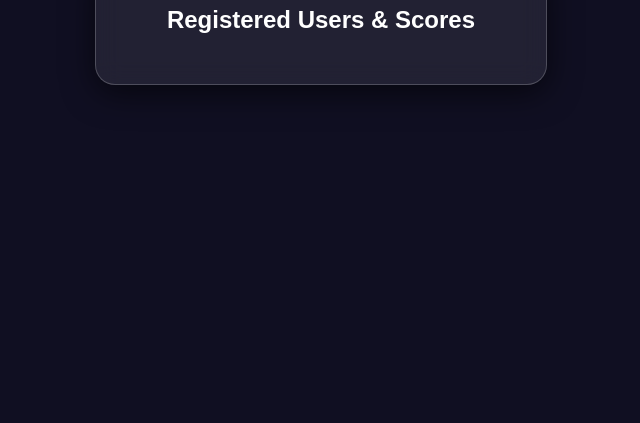
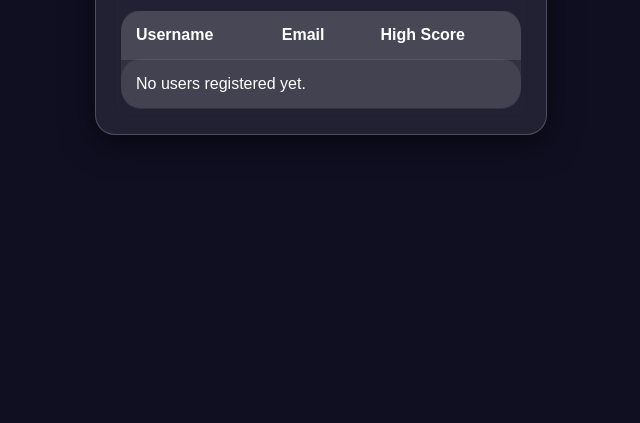
Before and after one commit to mohamadalikashakesh/quizgame, a plain HTML site: page admin-dashboard.html in a window 1280 px wide. Shown: the part 377-800 px from the top of the page, without its empty margins (319-959 px from the left). Drawn offline with Linux system fonts and the light colour scheme.

Commit message:
dashboard.jsfinished-enhanced css-enhanced dashboard.html

```diff
--- a/admin-dashboard.html
+++ b/admin-dashboard.html
@@ -8,8 +8,18 @@
 <body>
   <div class="container">
     <div class="glass-card">
-      <h2>Registered Users & Scores</h2>
-      <div id="user-scores"></div>
+      <h2>Admin Dashboard</h2>
+      <table class="user-table">
+        <thead>
+          <tr>
+            <th>Username</th>
+            <th>Email</th>
+            <th>High Score</th>
+          </tr>
+        </thead>
+        <tbody id="userTableBody">
+        </tbody>
+      </table>
     </div>
   </div>
   <script src="admin-dashboard.js"></script>
--- a/admin-dashboard.js
+++ b/admin-dashboard.js
@@ -0,0 +1,24 @@
+function loadUserData() {
+
+    const userTableBody = document.getElementById('userTableBody');
+    userTableBody.innerHTML = '';
+
+    const users = JSON.parse(localStorage.getItem('users')) || [];
+
+    if (users.length === 0) {
+        userTableBody.innerHTML = '<tr><td colspan="3" class="no-users">No users registered yet.</td></tr>';
+        return;
+    }
+
+    users.forEach(user => {
+        const row = document.createElement('tr');
+        row.innerHTML = `
+            <td>${user.username}</td>
+            <td>${user.email}</td>
+            <td>${user.highScore || 0}</td>
+        `;
+        userTableBody.appendChild(row);
+    });
+}
+
+document.addEventListener('DOMContentLoaded', loadUserData);
--- a/style.css
+++ b/style.css
@@ -1,4 +1,4 @@
-body{
+body {
     margin: 0;
     font-family: 'Arial', sans-serif;
     height: 100vh;
@@ -9,16 +9,18 @@ body{
     color: white;
     overflow: hidden;
 }
-.container{
+
+.container {
     display: flex;
     justify-content: center;
     align-items: center;
     width: 70%;
     height: 60%;
 }
-.glass-card{
+
+.glass-card {
     background: rgba(255,255,255,0.08);
-    border-radius:20px;
+    border-radius: 20px;
     box-shadow: 0 8px 32px rgba(0,0,0,0.6);
     backdrop-filter: blur(12px);
     -webkit-backdrop-filter: blur(12px);
@@ -26,89 +28,143 @@ body{
     padding: 25px;
     width: 90%;
     max-width: 400px;
-    color:white;
-    animation: fadeIn 1.5 ease-out;
+    color: white;
+    animation: fadeIn 1.5s ease-out;
 }
-.form-container{
+
+.form-container {
     position: relative;
 }
-form{
+
+form {
     display: none;
     flex-direction: column;
     animation: slideIn 0.5s ease-in-out;
 }
-form.active{
+
+form.active {
     display: flex;
 }
-h2{
+
+h2 {
     text-align: center;
     margin-bottom: 25px;
     color: #ffff;
 }
-input{
+
+input {
     background: rgba(255,255,255, 0.2);
-    border:none;
+    border: none;
     padding: 15px;
     border-radius: 10px;
     margin-bottom: 20px;
     color: white;
-    transition: box-shadow 0.3s ease, background 0.3 ease;
+    transition: box-shadow 0.3s ease, background 0.3s ease;
 }
-input:focus{
+
+input:focus {
     outline: none;
     box-shadow: 0 0 10px #00d4ff;
     background: rgba(255,255,255, 0.3);
 }
-input::placeholder{
-    color:rgba(0,0,0,0.6)
+
+input::placeholder {
+    color: rgba(0,0,0,0.6);
 }
-button{
+
+button {
     background: #00aaff;
     border: none;
     padding: 15px;
     border-radius: 10px;
     color: white;
-    font-size: 16;
+    font-size: 16px;
     cursor: pointer;
-    transition: background 0.3 ease;
+    transition: background 0.3s ease;
 }
-button:hoover{
+
+button:hover {
     background: #0088cc;
 }
-.toggle-text{
+
+.toggle-text {
     text-align: center;
     margin-top: 26px;
     color: rgba(255,255,255, 0.7);
 }
+
 .toggle-link {
     cursor: pointer;
     text-decoration: underline;
-  }
-.toggle-text span{
+}
+
+.toggle-text span {
     color: #00d4ff;
     cursor: pointer;
 }
-.toggle-text span:hoover{
+
+.toggle-text span:hover {
     text-decoration: underline;
 }
 
+.user-table {
+    width: 100%;
+    border-collapse: collapse;
+    margin-top: 20px;
+    background: rgba(255,255,255,0.08);
+    border-radius: 20px;
+    overflow: hidden;
+}
+
+.user-table th,
+.user-table td {
+    padding: 15px;
+    text-align: left;
+    color: white;
+    border-bottom: 1px solid rgba(255,255,255,0.1);
+}
+
+.user-table th {
+    background: rgba(255,255,255,0.1);
+    font-weight: bold;
+}
+
+.user-table tr:hover {
+    background: rgba(255,255,255,0.05);
+}
+
+.no-users {
+    text-align: center;
+    color: white;
+    padding: 20px;
+    background: rgba(255,255,255,0.08);
+    border-radius: 20px;
+}
+
 @keyframes fadeIn {
-    0%{
+    0% {
         opacity: 0;
         transform: scale(0.9);
     }
-    100%{
+    100% {
         opacity: 1;
-        transform: scale(1)
+        transform: scale(1);
     }
 }
+
 @keyframes slideIn {
-    0%{
+    0% {
         opacity: 0;
         transform: translateX(-20%);
     }
-    100%{
-        opacity: 0;
+    100% {
+        opacity: 1;
         transform: translateX(0);
     }
 }
+
+#userDataContainer {
+    width: 90%;
+    max-width: 800px;
+    margin: 20px auto;
+}
```
